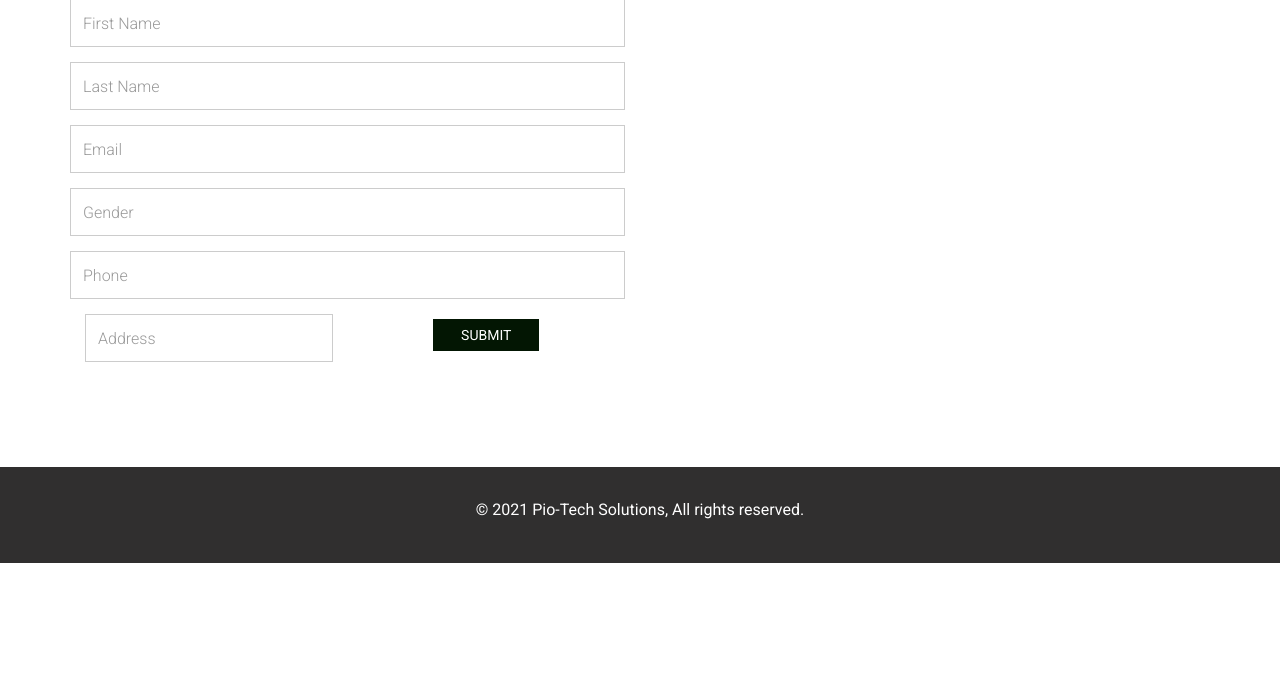
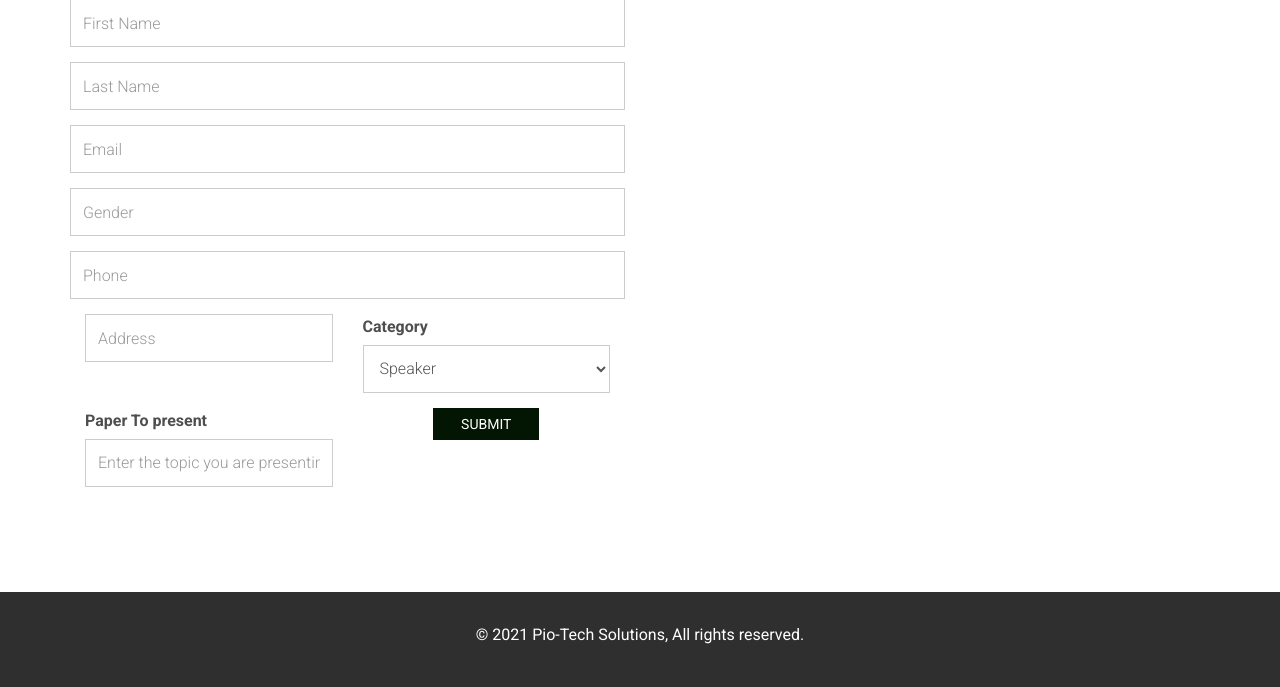
Before and after one commit to Pius-dev/Conference-Web-app, a Django app: page /registernow in a window 1280 px wide. Shown: the part 147-834 px from the top of the page. Before the commit the page ends 710 px from the top, so only its background shows below. Run offline with Django 3.2, Linux system fonts and the light colour scheme; some libraries are stand-ins or nearby versions.

Commit message:
Modified register

```diff
--- a/UCU_EventApp/models.py
+++ b/UCU_EventApp/models.py
@@ -5,6 +5,10 @@ from django.template.loader import render_to_string
 # Create your models here.
 
 class Member(models.Model):
+    TYPES = (
+        ('Participant', 'Participant'),
+        ('Speaker', 'Speaker'),
+    )
     uid = models.AutoField(primary_key=True)
     firstname = models.CharField(max_length=20)
     lastname = models.CharField(max_length=20)
@@ -12,6 +16,8 @@ class Member(models.Model):
     gender = models.CharField(max_length=6)
     phoneNumber = models.CharField(max_length=20)
     address = models.CharField(max_length=20)
+    participant = models.CharField(max_length=150, choices=TYPES,default='Participant')
+    topic_to_Present = models.CharField(max_length=250)
 
 
     def __str__(self):
--- a/UCU_EventApp/templates/UCU_EventApp/index.html
+++ b/UCU_EventApp/templates/UCU_EventApp/index.html
@@ -32,7 +32,7 @@
             <div class="col-sm-3">
 
                 <i class="ion-speakerphone"></i>
-                <h3>06<br>Speakers</h3>
+                <h3>Expert<br>Speakers</h3>
 
             </div>
         </div>
--- a/UCU_EventApp/templates/UCU_EventApp/register.html
+++ b/UCU_EventApp/templates/UCU_EventApp/register.html
@@ -1,4 +1,4 @@
-{% extends "master.html" %} {% block content %}
+{% extends "master.html" %}{% block content %}
 <section id="registration" class="section registration">
     <div class="container">
         <div class="row">
@@ -39,12 +39,31 @@
                     </div>
 
 
+
                     <div class="col-sm-6">
                         <div class="form-group">
                             <input type="text" class="form-control" placeholder="Address" id="address" name="address" required>
                         </div>
 
                     </div>
+
+                    <div class="col-sm-6">
+                        <div class="form-group">
+                            <label>Category</label>
+                            <select class="form-control" name="participant">
+                            <option>Speaker</option>
+                            <option>Participant</option>
+                            </select>
+                        </div>
+                    </div>
+
+                    <div class="col-sm-6">
+                        <div class="form-group">
+                            <label>Paper To present</label>
+                            <input class="form-control" type="text" id="paper" placeholder="Enter the topic you are presenting" name="topictopresent">
+                        </div>
+                    </div>
+
                     <div class="text-center mt20 ">
                         <button type="submit" name="register" class=" btn btn-black " id="registration-submit-btn ">Submit</button>
                     </div>
--- a/UCU_EventApp/templates/master.html
+++ b/UCU_EventApp/templates/master.html
@@ -82,8 +82,30 @@
     <script src="{% static 'bower_components/jquery/dist/jquery.min.js' %} "></script>
     <script src="{% static 'bower_components/bootstrap/dist/js/bootstrap.min.js' %} "></script>
     <script src="{% static 'bower_components/smooth-scroll/dist/js/smooth-scroll.min.js' %} "></script>
-    <script src="{% static 'js/main.js' %}"></script>
+    <script>
+        $(window).scroll(function() {
+            handleTopNavAnimation();
+        });
+        $(window).load(function() {
+            handleTopNavAnimation();
+        });
 
+        function handleTopNavAnimation() {
+            var top = $(window).scrollTop();
+
+            if (top > 10) {
+                $('#site-nav').addClass('navbar-solid');
+            } else {
+                $('#site-nav').removeClass('navbar-solid');
+            }
+        }
+
+        /*
+         * SmoothScroll
+         */
+
+        smoothScroll.init();
+    </script>
 
 </body>
 
--- a/UCU_EventApp/views.py
+++ b/UCU_EventApp/views.py
@@ -2,6 +2,7 @@ from django.shortcuts import render,redirect
 from django.http import HttpResponse
 from . models import Member,Contact
 from django import forms
+from django.contrib import messages
 
 
 
@@ -17,9 +18,12 @@ def register(request):
                 email = request.POST['email'],
                 gender = request.POST['gender'],
                 phoneNumber = request.POST['phoneNumber'],
-                address = request.POST['address']
+                address = request.POST['address'],
+                participant = request.POST["participant"],
+                topic_to_Present = request.POST["topictopresent"]
                 )
         member.save()
+        messages.success(request,"Thank You for taking time to Register for the Conference")
         return redirect('/')
     return render(request,'UCU_EventApp/register.html')
 
@@ -43,5 +47,6 @@ def  contact(request):
                 message = request.POST['message']
                 )
         cont.save()
-        return redirect('/')
+        return render(request, "UCU_EventApp/contact.html")
+
     return render(request, 'UCU_EventApp/contact.html')
```
Also changed, not shown: UCU_EventApp/static/js/main.js (deleted, +0 -65 lines).
